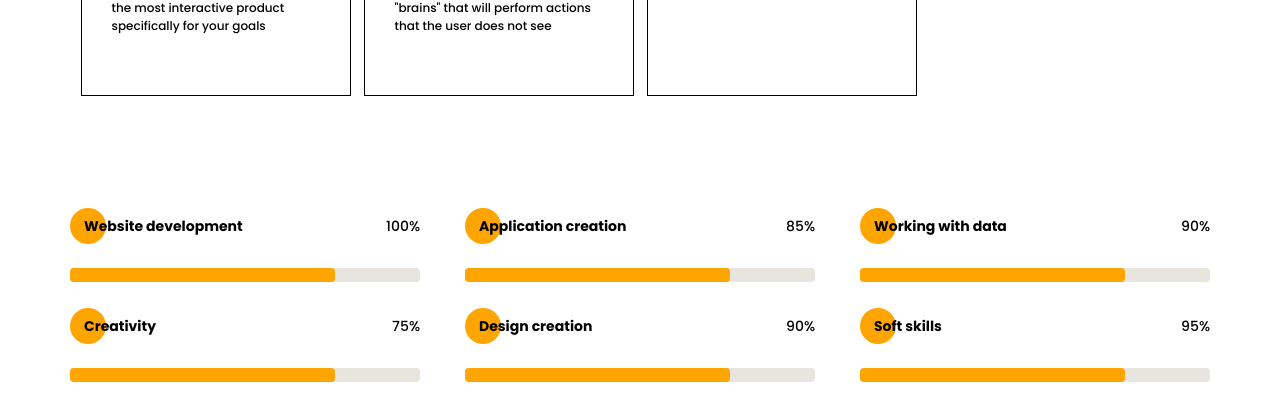
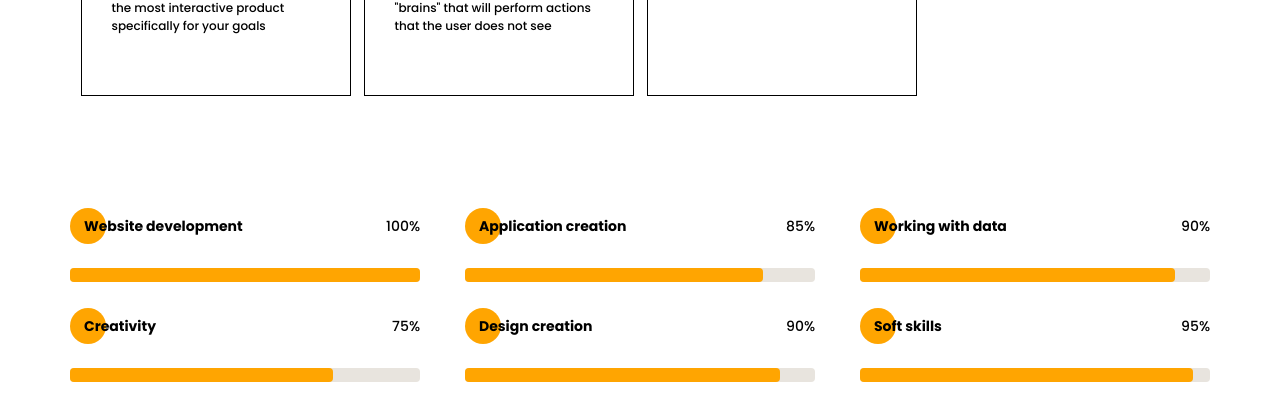
Before and after one commit to igorSurz/portfolioSite, a website: page src/index.html in a window 1280 px wide. Shown: the part 3044-3464 px from the top of the page. Drawn offline with nearby package versions, Linux system fonts and the light colour scheme; files that its build step writes are made by us from their sources; files whose address does not match are found by name.

Commit message:
add JS to % of skills

```diff
--- a/src/index.html
+++ b/src/index.html
@@ -280,48 +280,47 @@
 					<div class="skills__percentage__card-title">Website development</div>
 					<div class="skills__percentage__card-level">100%</div>
 					<div class="skills__percentage__card__loadbox">
-						<div class="skills__percentage__card__loadbox-main"></div>
-						<div class="skills__percentage__card__loadbox-bg"></div>
+						<span></span>
+
 					</div>
 				</div>
 				<div class="skills__percentage__card">
 					<div class="skills__percentage__card-title">Application creation</div>
 					<div class="skills__percentage__card-level">85%</div>
 					<div class="skills__percentage__card__loadbox">
-						<div class="skills__percentage__card__loadbox-main"></div>
-						<div class="skills__percentage__card__loadbox-bg"></div>
+						<span></span>
+
 					</div>
 				</div>
 				<div class="skills__percentage__card">
 					<div class="skills__percentage__card-title">Working with data</div>
 					<div class="skills__percentage__card-level">90%</div>
 					<div class="skills__percentage__card__loadbox">
-						<div class="skills__percentage__card__loadbox-main"></div>
-						<div class="skills__percentage__card__loadbox-bg"></div>
+						<span></span>
 					</div>
 				</div>
 				<div class="skills__percentage__card">
 					<div class="skills__percentage__card-title">Creativity</div>
 					<div class="skills__percentage__card-level">75%</div>
 					<div class="skills__percentage__card__loadbox">
-						<div class="skills__percentage__card__loadbox-main"></div>
-						<div class="skills__percentage__card__loadbox-bg"></div>
+						<span style="width: 100%"></span>
+
 					</div>
 				</div>
 				<div class="skills__percentage__card">
 					<div class="skills__percentage__card-title">Design creation</div>
 					<div class="skills__percentage__card-level">90%</div>
 					<div class="skills__percentage__card__loadbox">
-						<div class="skills__percentage__card__loadbox-main"></div>
-						<div class="skills__percentage__card__loadbox-bg"></div>
+						<span></span>
+
 					</div>
 				</div>
 				<div class="skills__percentage__card">
 					<div class="skills__percentage__card-title">Soft skills</div>
 					<div class="skills__percentage__card-level">95%</div>
 					<div class="skills__percentage__card__loadbox">
-						<div class="skills__percentage__card__loadbox-main"></div>
-						<div class="skills__percentage__card__loadbox-bg"></div>
+						<span></span>
+
 					</div>
 				</div>
 			</div>
--- a/src/js/script.js
+++ b/src/js/script.js
@@ -9,3 +9,10 @@ hamburger.addEventListener('click', () => {
 closeElem.addEventListener('click', () => {
 	menu.classList.remove('active');
 });
+
+const counters = document.querySelectorAll('.skills__percentage__card-level'),
+      lines = document.querySelectorAll('.skills__percentage__card__loadbox span');
+
+counters.forEach( (item, i) => {
+	lines[i].style.width = item.innerHTML;
+});
--- a/src/sass/blocks/_skills.scss
+++ b/src/sass/blocks/_skills.scss
@@ -69,25 +69,20 @@
                 color: #000000;
             }
             &__loadbox {
-                position: relative;
+                width: 350px;
+                height: 14px;
                 margin-top: 27px;
-                &-main {
-                    position: absolute;
-                    width: 265px;
-                    height: 14px;
-                    background: #FFA501;
-                    border-radius: 4px;
-
-                }
-                &-bg {
-                    width: 350px;
-                    height: 14px;
-                    background: #E8E4DE;
+                background-color: #E8E4DE;
+                border-radius: 4px;
+                span {
+                    display: block;
+                    background: $main-color;
+                    height: 100%;
                     border-radius: 4px;
                 }
+
             }
         }
-
     }
 
 
```
Also changed, not shown: dist/css/style.min.css, dist/index.html, dist/js/script.js.
